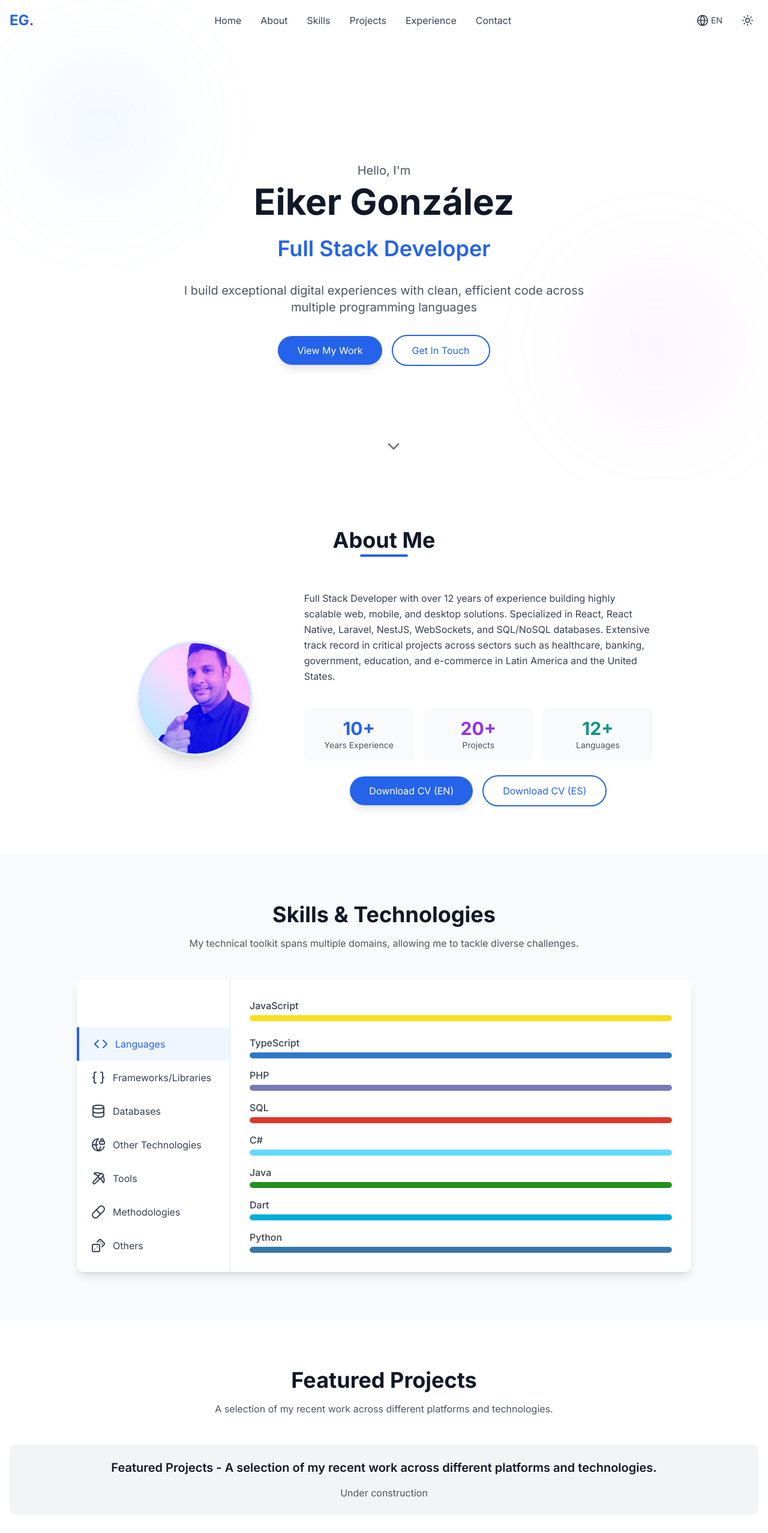
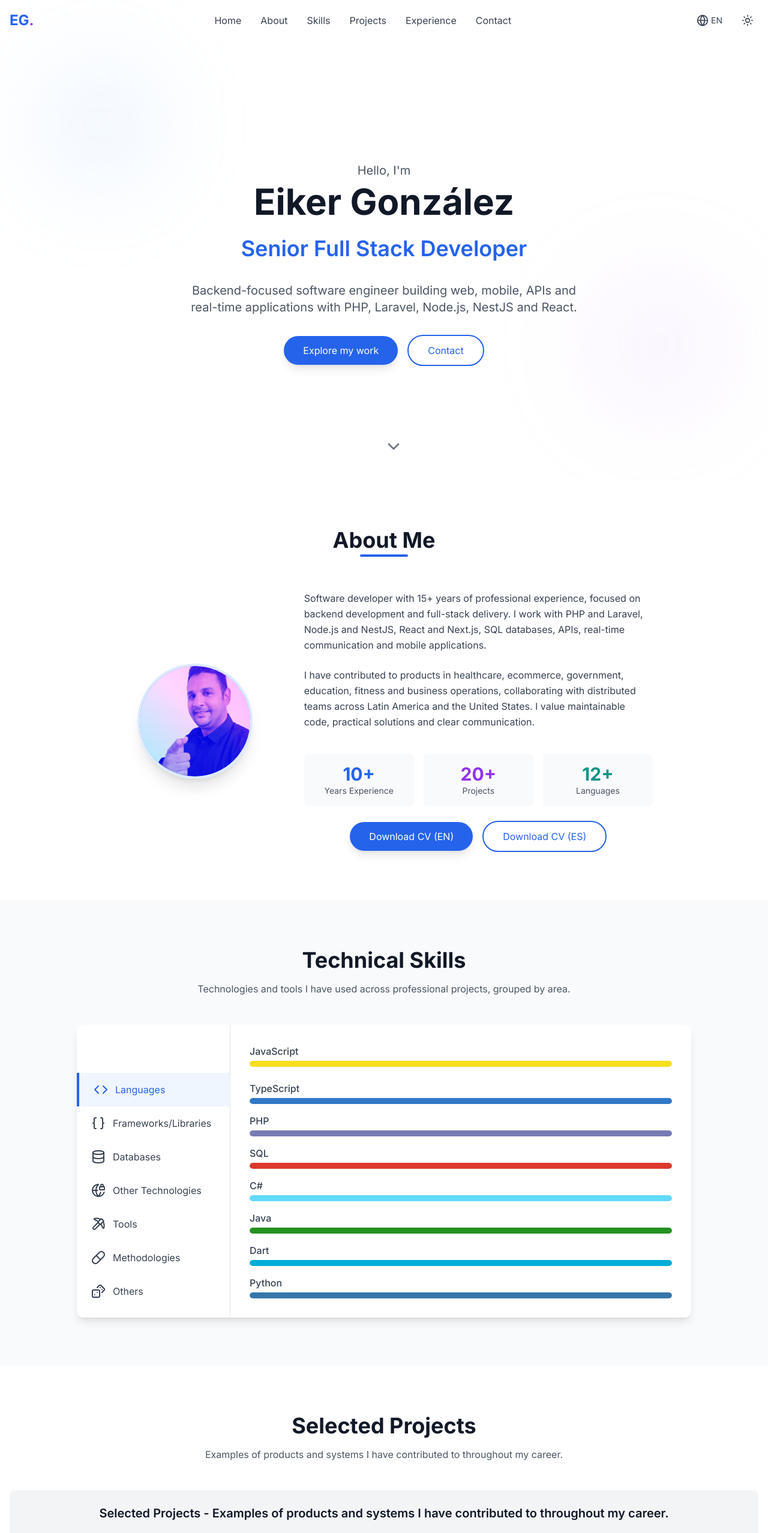
Before and after one commit to eikergonzalez/CV, a React (Vite) app: page / in a window 1280 px wide. Shown: the top 2555 px of the page at 60% size. Built offline with nearby package versions, Linux system fonts and the light colour scheme.

Commit message:
Refresh portfolio copy and selected projects

```diff
--- a/src/constants/languages.ts
+++ b/src/constants/languages.ts
@@ -1,135 +1,77 @@
 import { Language, LanguageContent } from "../types";
 
-// English content
 export const en: LanguageContent = {
-  nav: {
-    home: "Home",
-    about: "About",
-    skills: "Skills",
-    projects: "Projects",
-    experience: "Experience",
-    contact: "Contact",
-  },
+  nav: { home: "Home", about: "About", skills: "Skills", projects: "Projects", experience: "Experience", contact: "Contact" },
   hero: {
     greeting: "Hello, I'm",
     name: "Eiker González",
-    title: "Full Stack Developer",
-    description: "I build exceptional digital experiences with clean, efficient code across multiple programming languages",
-    cta: "View My Work",
+    title: "Senior Full Stack Developer",
+    description: "Backend-focused software engineer building web, mobile, APIs and real-time applications with PHP, Laravel, Node.js, NestJS and React.",
+    cta: "Explore my work",
     downloadCvEn: "Download CV (EN)",
     downloadCvEs: "Download CV (ES)",
   },
   about: {
     title: "About Me",
     content: [
-      "Full Stack Developer with over 12 years of experience building highly scalable web, mobile, and desktop solutions. Specialized in React, React Native, Laravel, NestJS, WebSockets, and SQL/NoSQL databases. Extensive track record in critical projects across sectors such as healthcare, banking, government, education, and e-commerce in Latin America and the United States.",
+      "Software developer with 15+ years of professional experience, focused on backend development and full-stack delivery. I work with PHP and Laravel, Node.js and NestJS, React and Next.js, SQL databases, APIs, real-time communication and mobile applications.",
+      "I have contributed to products in healthcare, ecommerce, government, education, fitness and business operations, collaborating with distributed teams across Latin America and the United States. I value maintainable code, practical solutions and clear communication.",
     ],
   },
-  skills: {
-    title: "Skills & Technologies",
-    description: "My technical toolkit spans multiple domains, allowing me to tackle diverse challenges.",
-  },
+  skills: { title: "Technical Skills", description: "Technologies and tools I have used across professional projects, grouped by area." },
   projects: {
-    title: "Featured Projects",
-    description: "A selection of my recent work across different platforms and technologies.",
+    title: "Selected Projects",
+    description: "Examples of products and systems I have contributed to throughout my career.",
     viewProject: "View Project",
     sourceCode: "Source Code",
   },
-  experience: {
-    title: "Experience & Education",
-    education: "Education",
-    work: "Work Experience",
+  experience: { title: "Experience & Education", education: "Education", work: "Work Experience" },
+  contact: {
+    title: "Contact",
+    description: "Have a project or opportunity in mind? I'd be glad to hear from you.",
+    formName: "Name", formEmail: "Email", formMessage: "Message", formSubmit: "Send Message",
+    formSuccess: "Your message was sent successfully!", phone: "Phone", location: "Location", connect: "Connect with me",
   },
-  contact: {
-    title: "Get In Touch",
-    description: "Interested in working together? Feel free to reach out.",
-    formName: "Name",
-    formEmail: "Email",
-    formMessage: "Message",
-    formSubmit: "Send Message",
-    formSuccess: "Message sent successfully!",
-    phone: "Phone",
-    location: "Location",
-    connect: "Connect with me",
-  },
-  footer: {
-    rights: "All rights reserved",
-  },
-  info: {
-    email: "support@eikergonzalez.com",
-    phone: "+58 (412) 574-6623",
-    location: "Miranda, Venezuela",
-  },
-  others: {
-    other1: "Configuration of Linux servers, mail servers, web.",
-    other2: "Under construction",
-  }
+  footer: { rights: "All rights reserved" },
+  info: { email: "support@eikergonzalez.com", phone: "+58 (412) 574-6623", location: "Miranda, Venezuela" },
+  others: { other1: "Linux server administration, web servers and mail servers." },
 };
 
-// Spanish content
 export const es: LanguageContent = {
-  nav: {
-    home: "Inicio",
-    about: "Sobre mí",
-    skills: "Habilidades",
-    projects: "Proyectos",
-    experience: "Experiencia",
-    contact: "Contacto",
-  },
+  nav: { home: "Inicio", about: "Sobre mí", skills: "Habilidades", projects: "Proyectos", experience: "Experiencia", contact: "Contacto" },
   hero: {
     greeting: "Hola, soy",
     name: "Eiker González",
-    title: "Full Stack Developer",
-    description: "Construyo experiencias digitales excepcionales con código limpio y eficiente en múltiples lenguajes de programación.",
-    cta: "Ver mi trabajo",
+    title: "Senior Full Stack Developer",
+    description: "Desarrollador enfocado en backend, creando aplicaciones web, móviles, APIs y soluciones en tiempo real con PHP, Laravel, Node.js, NestJS y React.",
+    cta: "Explorar mi trabajo",
     downloadCvEn: "Descargar CV (EN)",
     downloadCvEs: "Descargar CV (ES)",
   },
   about: {
-    title: "Sobre Mí",
+    title: "Sobre mí",
     content: [
-      "Desarrollador Full Stack con más de 12 años de experiencia creando soluciones web, móviles y de escritorio altamente escalables. Especializado en React, React Native, Laravel, NestJS, WebSockets y bases de datos SQL/NoSQL. Con amplia trayectoria en proyectos críticos en sectores como salud, banca, gobierno, educación y comercio electrónico en Latinoamérica y Estados Unidos.",
+      "Desarrollador de software con más de 15 años de experiencia profesional, enfocado en backend y desarrollo full stack. Trabajo con PHP y Laravel, Node.js y NestJS, React y Next.js, bases de datos SQL, APIs, comunicación en tiempo real y aplicaciones móviles.",
+      "He participado en productos de salud, comercio electrónico, gobierno, educación, fitness y gestión empresarial, colaborando con equipos distribuidos en Latinoamérica y Estados Unidos. Me enfoco en código mantenible, soluciones prácticas y comunicación clara.",
     ],
   },
-  skills: {
-    title: "Habilidades y Tecnologías",
-    description: "Mi conjunto de herramientas técnicas abarca múltiples dominios, lo que me permite abordar diversos desafíos.",
-  },
+  skills: { title: "Habilidades Técnicas", description: "Tecnologías y herramientas utilizadas en proyectos profesionales, agrupadas por área." },
   projects: {
-    title: "Proyectos Destacados",
-    description: "Una selección de mi trabajo reciente en diferentes plataformas y tecnologías.",
+    title: "Proyectos Seleccionados",
+    description: "Ejemplos de productos y sistemas en los que he participado a lo largo de mi carrera.",
     viewProject: "Ver Proyecto",
     sourceCode: "Código Fuente",
   },
-  experience: {
-    title: "Experiencia y Educación",
-    education: "Educación",
-    work: "Experiencia Laboral",
+  experience: { title: "Experiencia y Educación", education: "Educación", work: "Experiencia Laboral" },
+  contact: {
+    title: "Contacto",
+    description: "¿Tienes un proyecto u oportunidad en mente? Me encantaría conversar.",
+    formName: "Nombre", formEmail: "Correo", formMessage: "Mensaje", formSubmit: "Enviar Mensaje",
+    formSuccess: "¡Tu mensaje fue enviado correctamente!", phone: "Teléfono", location: "Ubicación", connect: "Conéctate conmigo",
   },
-  contact: {
-    title: "Contactar",
-    description: "¿Interesado en trabajar juntos? No dudes en contactarme.",
-    formName: "Nombre",
-    formEmail: "Correo",
-    formMessage: "Mensaje",
-    formSubmit: "Enviar Mensaje",
-    formSuccess: "¡Mensaje enviado con éxito!",
-    phone: "Teléfono",
-    location: "Ubicación",
-    connect: "Conéctate conmigo",
-  },
-  footer: {
-    rights: "Todos los derechos reservados",
-  },
-  info: {
-    email: "support@eikergonzalez.com",
-    phone: "+58 (412) 574-6623",
-    location: "Miranda, Venezuela",
-  },
-  others: {
-    other1: "Configuración de servidores Linux, servidores de correo, web.",
-    other2: "En construcción",
-  }
+  footer: { rights: "Todos los derechos reservados" },
+  info: { email: "support@eikergonzalez.com", phone: "+58 (412) 574-6623", location: "Miranda, Venezuela" },
+  others: { other1: "Administración de servidores Linux, web y correo." },
 };
 
 export const languageOptions = [
@@ -139,13 +81,4 @@ export const languageOptions = [
 
 export type LanguageCode = typeof languageOptions[number]['code'];
 
-export const getLanguageContent = (code: Language): LanguageContent => {
-  switch (code) {
-    case 'en':
-      return en;
-    case 'es':
-      return es;
-    default:
-      return en;
-  }
-};
+export const getLanguageContent = (code: Language): LanguageContent => code === 'es' ? es : en;
```
